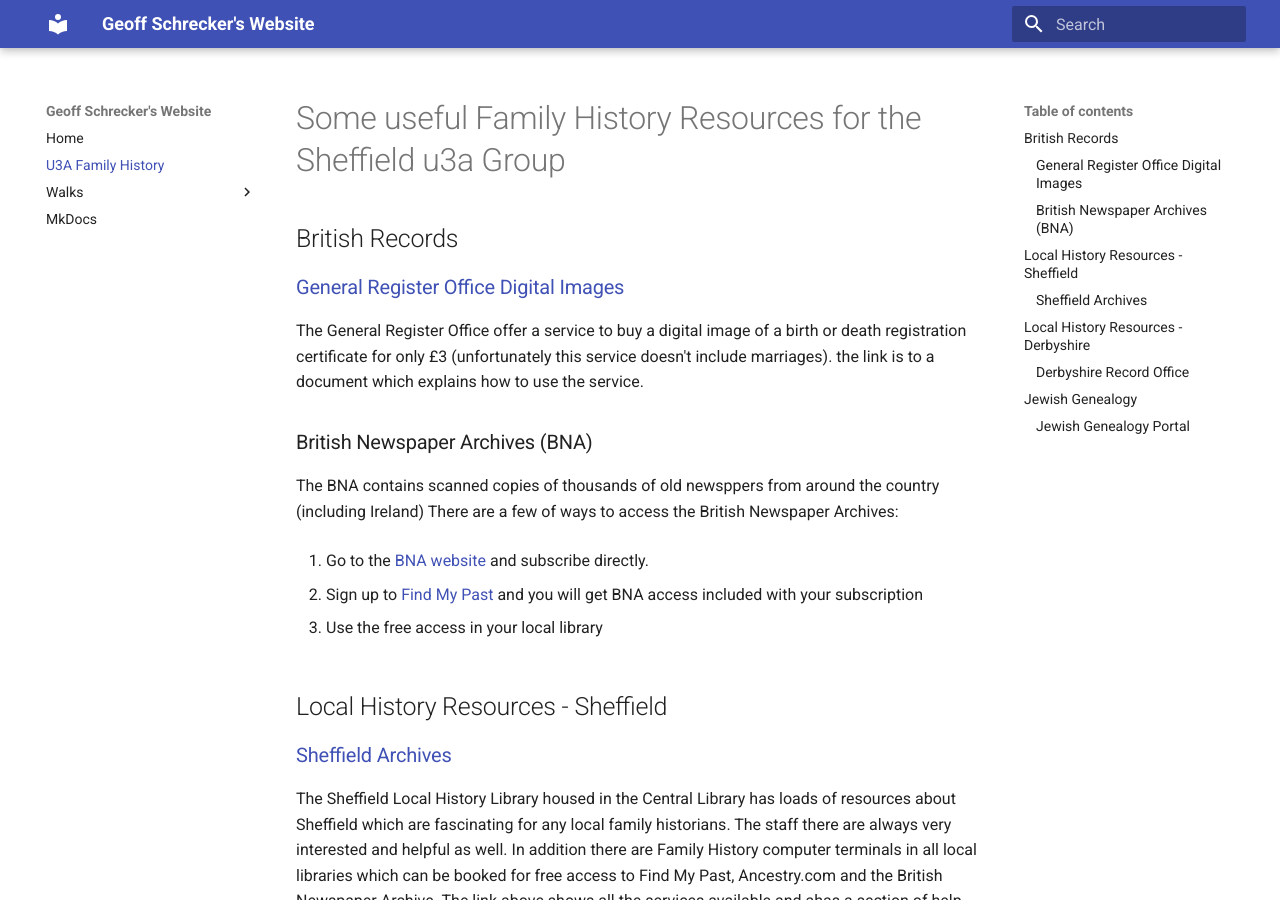
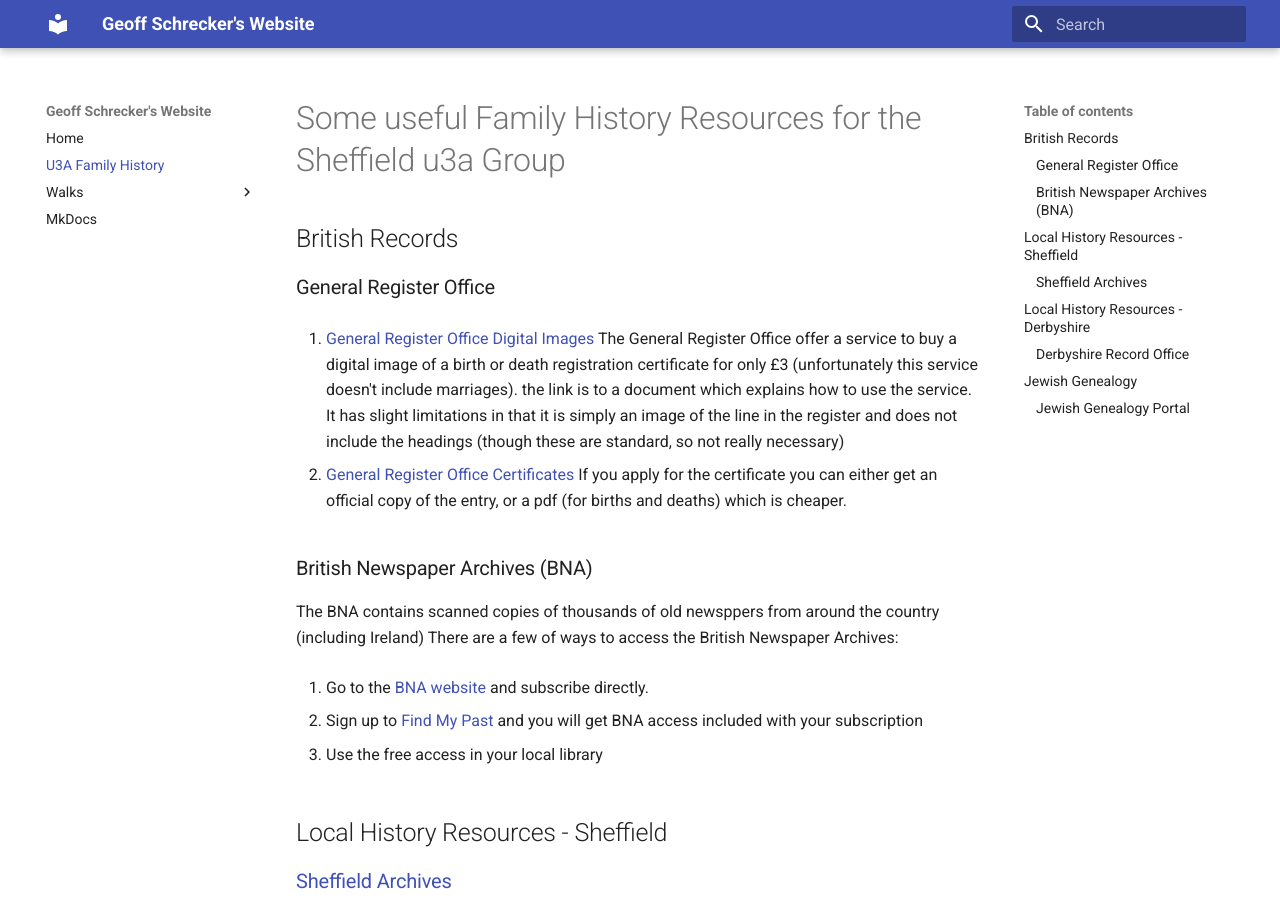
Before and after one commit to GeoffSchrecker/geoffschrecker, an MkDocs documentation site: the page built from docs/family_history.md, in a window 1280 px wide and 900 px high. Built offline with MkDocs 1.6.1 and Material for MkDocs 9.7.7, drawn with Linux system fonts in a browser that asks for light colours.

Commit message:
UPdate GRO information

```diff
--- a/docs/family_history.md
+++ b/docs/family_history.md
@@ -2,8 +2,13 @@
 
 ##British Records
 
-###[General Register Office Digital Images](https://www.gro.gov.uk/gro/content/certificates/images/CGOVPublicBeta.pdf)
-The General Register Office offer a service to buy a digital image of a birth or death registration certificate for only £3 (unfortunately this service doesn't include marriages). the link is to a document which explains how to use the service.
+###General Register Office
+
+1. [General Register Office Digital Images](https://www.gro.gov.uk/gro/content/certificates/images/CGOVPublicBeta.pdf)
+The General Register Office offer a service to buy a digital image of a birth or death registration certificate for only £3 (unfortunately this service doesn't include marriages). the link is to a document which explains how to use the service. It has slight limitations in that it is simply an image of the line in the register and does not include the headings (though these are standard, so not really necessary)
+
+2. [General Register Office Certificates](https://www.gro.gov.uk/gro/content/certificates/login.asp)
+If you apply for the certificate you can either get an official copy of the entry, or a pdf (for births and deaths) which is cheaper.
 
 ###British Newspaper Archives (BNA)
 The BNA contains scanned copies of thousands of old newsppers from around the country (including Ireland)
```
